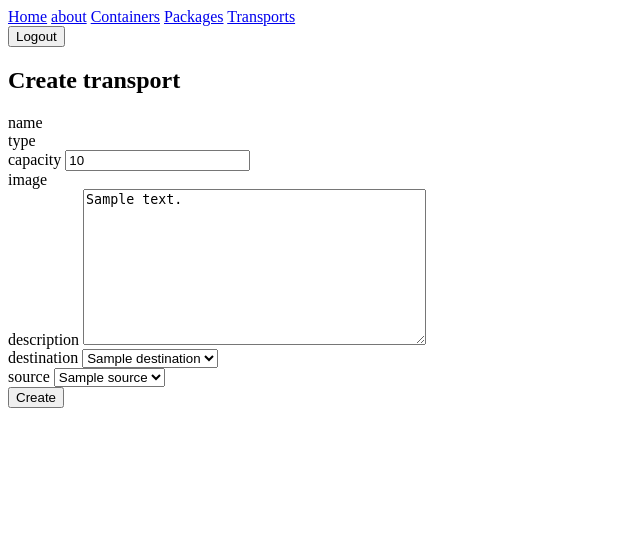
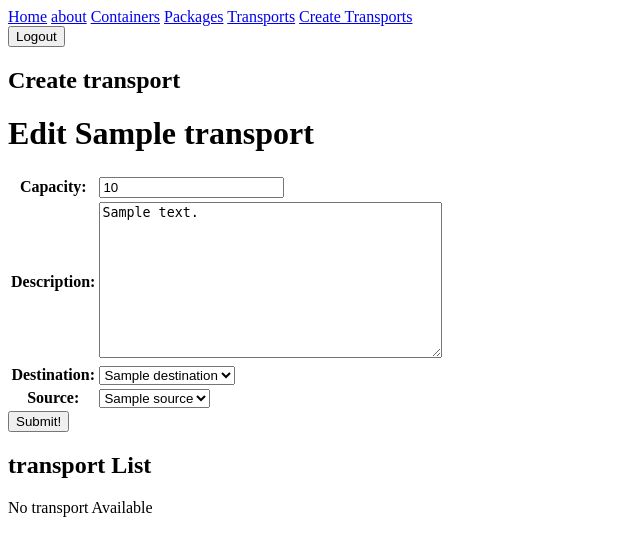
Before and after one commit to FerasAlbuflasa01/LogiSync, a Django app: page /transports/1/update/ in a window 1280 px wide. Shown: the top 556 px of the page, without its empty margins (0-640 px from the left). Run offline with Django 5.2, Linux system fonts and the light colour scheme; a user stored in the database is signed in; tables that the repository leaves empty hold one stand-in row (values such as "Sample post").

Commit message:
transport forms all done

```diff
--- a/LogiSync/main_app/admin.py
+++ b/LogiSync/main_app/admin.py
@@ -5,7 +5,6 @@
 
 admin.site.register(Container)
 admin.site.register(Transport)
-admin.site.register(Container)
 admin.site.register(Source)
 admin.site.register(Destination)
 admin.site.register(Package)
--- a/LogiSync/main_app/models.py
+++ b/LogiSync/main_app/models.py
@@ -1,10 +1,10 @@
 from django.db import models
 from django.urls import reverse
 from django.contrib.auth.models import User
-# Create your models here.
 
 
 # Create your models here.
+# -------------------------------------------------------------- Container --------------------------------------------------------------
 class Container(models.Model):
     tracking_location = models.CharField(max_length=255)
     description = models.TextField(max_length=255)
@@ -18,6 +18,8 @@
     def __str__(self):
         return f"Container {self.container_id} - {self.tracking_location}"
 
+
+# -------------------------------------------------------------- Package --------------------------------------------------------------
 class Package(models.Model):
     code=models.CharField(max_length=20)
     owner=models.CharField(max_length=50)
@@ -26,21 +28,24 @@
     weight=models.FloatField()
     receivedDate=models.DateField()
 
+
+# -------------------------------------------------------------- TransportType --------------------------------------------------------------
 class TransportType(models.Model):
     name = models.CharField(max_length=100)
     code = models.CharField(max_length=50)
     image = models.ImageField(upload_to='main_app/static/uploads/', default='')
 
-    def get_absolute_url(self):
-        return reverse("detail", kwargs={'transport_id': self.id})
-
     def __str__(self):
         return self.name
 
+    def get_absolute_url(self):
+        return reverse("detail", kwargs={'transport_id': self.id})
 
     def get_absolute_url(self):
         return reverse('packages_detail', kwargs={'pk': self.id})
 
+
+# -------------------------------------------------------------- Destination --------------------------------------------------------------
 class Destination(models.Model):
     name = models.CharField(max_length=100)
     location = models.CharField(max_length=100)
@@ -49,6 +54,8 @@
         return self.name
     # CODE = models.CharField(max_length=20)
 
+
+# -------------------------------------------------------------- Source --------------------------------------------------------------
 class Source(models.Model):
     name = models.CharField(max_length=100)
     location = models.CharField(max_length=100)
@@ -57,6 +64,8 @@
         return self.name
     # CODE = models.CharField(max_length=20)
 
+
+# -------------------------------------------------------------- Transport --------------------------------------------------------------
 class Transport(models.Model):
     name = models.CharField(max_length=100)
     type = models.ForeignKey(TransportType, on_delete=models.CASCADE)
@@ -65,12 +74,4 @@
     description = models.TextField(max_length=250)
     destination = models.ForeignKey(Destination, on_delete=models.CASCADE)
     source = models.ForeignKey(Source, on_delete=models.CASCADE)
-    # CODE = models.CharField(max_length=20)
-
-class TransportType(models.Model):
-    name = models.CharField(max_length=100)
     code = models.CharField(max_length=50)
-    image = models.ImageField(upload_to='main_app/static/uploads/', blank=True, null=True)
-
-    def __str__(self):
-        return self.name
--- a/LogiSync/main_app/templates/base.html
+++ b/LogiSync/main_app/templates/base.html
@@ -13,7 +13,8 @@
         {% if user.is_authenticated %}
         <a href="{% url 'container_create' %}">Containers</a>
         <a href="{% url 'packages_index' %}">Packages</a>
-        <a href="{% url 'index' %}">Transports</a>
+        <a href="{% url 'transport_list' %}">Transports</a>
+        <a href="{% url 'transport_create' %}">Create Transports</a>
         <form action="{% url 'logout' %}" method="post">
           {% csrf_token %}
           <button type="submit">Logout</button>
--- a/LogiSync/main_app/templates/main_app/transport_form.html
+++ b/LogiSync/main_app/templates/main_app/transport_form.html
@@ -5,48 +5,56 @@
 
   <form method="POST">
     {% csrf_token %}
-    <div class="form-grid">
-      <div class="form-field">
+      {% if object %}
+    <h1>Edit <span class="teal-text">{{object.name}}</span></h1>
+  {% else %}
+    <h1>Add transport</h1>
+  {% endif %}
+  <form action="{% url 'transport_create' %}" method="post">
+    {% csrf_token %}
+    <table>
+      {{ form.as_table }}
+    </table>
+    <input type="submit" value="Submit!" class="btn">
+
+
+      <div class="container-list">
+        <div class="page-header">
+          <h2>transport List</h2>
+        </div>
+
+        <div class="container-list">
+          {% for transport in transports %}
+          <div class="container-card">
+            <div class="container-info">
               <div class="field">
-          <label for="transport-name">name</label>
-          {{ form.name}}
+                <label>transport name</label>
+                <p>{{ transport.name }}</p>
               </div>
               <div class="field">
-          <label for="transport-type">type</label>
-          {{ form.type}}
-        </div>
-
-        <div class="field">
-          <label for="transport-capacity">capacity</label>
-          {{ form.capacity}}
+                <label>transport type</label>
+                <p>{{ transport.type }}</p>
               </div>
               <div class="field">
-          <label for="transport-image">image</label>
-          {{ form.image}}
+                <label>Description</label>
+                <p>{{ transport.description }}</p>
               </div>
               <div class="field">
-          <label for="transport-description">description</label>
-          {{ form.description}}
+                <a href="{% url 'transport_detail' transport.pk %}"
+                  >More Details</a
+                >
               </div>
-        <div class="field">
-          <label for="transport-destination">destination</label>
-          {{ form.destination}}
             </div>
-        <div class="field">
-          <label for="transport-source">source</label>
-          {{ form.source}}
+          </div>
+          {% empty %}
+          <p>No transport Available</p>
+          {% endfor %}
+        </div>
       </div>
     </div>
 
-      <div class="form-action">
-        <button type="submit" class="btn">Create</button>
+  </form>
     </div>
-
-      <!-- <div class="container-list">
-        {% include 'main_app/container_list.html' %}
-      </div> -->
-    </div>
-  </form>
 </div>
 
 {% endblock %}
--- a/LogiSync/main_app/urls.py
+++ b/LogiSync/main_app/urls.py
@@ -4,41 +4,36 @@
 
 urlpatterns = [
 
-    #home / about
+# -------------------------------------------------------------- home / about --------------------------------------------------------------
     path('',views.home,name='home'),
     path('about/', views.about, name='about'),
 
-    #Containers
+# -------------------------------------------------------------- containers --------------------------------------------------------------
     path('containers/', views.ContainerList.as_view(), name='container_list'),
     path('containers/create/', views.ContainerCreate.as_view(), name='container_create' ),
     path('containers/<int:pk>/', views.ContainerDetail.as_view(), name='container_detail' ),
-
     path('containers/<int:pk>/update/', views.ContainerUpdate.as_view(), name='container_update' ),
     path('containers/<int:pk>/delete/', views.ContainerDelete.as_view(), name='container_delete' ),
 
-
-    # transport
-    path('transports/',views.TransportList.as_view(), name='transport_index' ),
-    path('transports/show/<int:cat_id>/', views.TransportDetails.as_view, name='detail'),
+# -------------------------------------------------------------- Transport --------------------------------------------------------------
+    path('transports/',views.TransportList.as_view(), name='transport_list' ),
     path('transports/create/', views.TransportCreate.as_view(), name='transport_create'),
+    path('transports/<int:pk>/', views.TransportDetails.as_view(), name='transport_detail'),
     path('transports/<int:pk>/update/', views.TransportUpdate.as_view(), name='transports_update'),
     path('transports/<int:pk>/delete/', views.TransportDelete.as_view(), name='transports_delete'),
 
-
-    #package
+# -------------------------------------------------------------- packages --------------------------------------------------------------
     path('packages/',views.PackageList.as_view(),name='packages_index'),
+    path('packages/create',views.package_create,name='packages_create'),
     path('packages/<int:pk>',views.PackageDetails.as_view(),name='packages_detail'),
-    path('packages/create',views.package_create,name='packages_create'),
     path('packages/<int:pk>/delete',views.PackageDelete.as_view(),name='packages_delete'),
     path('packages/<int:pk>/update',views.PackageUpdate.as_view(),name='packages_update'),
 
-    # transportType
+# -------------------------------------------------------------- TransportType --------------------------------------------------------------
     path('transporttype/create/', views.TransportTypeCreate.as_view(), name='transport_type_create'),
     path('transporttype/<int:pk>/update/', views.TransportTypeUpdate.as_view(), name='transport_type_update'),
     path('transporttype/<int:pk>/delete/', views.TransportTypeDelete.as_view(), name='transport_type_delete'),
 
-    #auth
+# -------------------------------------------------------------- auth --------------------------------------------------------------
     path('accounts/signup/', views.signup, name='signup'),
-
-
 ]
--- a/LogiSync/main_app/views.py
+++ b/LogiSync/main_app/views.py
@@ -62,9 +62,6 @@
 def about(request):
     return render(request, 'about.html')
 
-
-
-
 #Containers
 class ContainerCreate(LoginRequiredMixin, CreateView):
     model = Container
@@ -92,8 +89,6 @@
     model = Container
     def get_queryset(self):
         return Container.objects.filter(user=self.request.user)
-
-
 
 
 # package
@@ -130,19 +125,8 @@
     success_url='/'
 
 
-
-
 ################## TRANSPORT TYPE ######################
 
-class TransportList(LoginRequiredMixin,ListView):
-    model = Transport
-
-    def get_queryset(self):
-        return Transport.objects.filter(user=self.request.user)
-
-class TransportDetails(LoginRequiredMixin,DetailView):
-    model = Transport
-    fields = '__all__'
 
 class TransportTypeCreate(LoginRequiredMixin, CreateView):
     model = TransportType
@@ -160,9 +144,19 @@
 
 #################### TRANSPORT  ###########################
 
+class TransportList(LoginRequiredMixin,ListView):
+    model = Transport
+    def get_queryset(self):
+        return Transport.objects.all()
+
+
+class TransportDetails(LoginRequiredMixin,DetailView):
+    model = Transport
+
+
 class TransportCreate(LoginRequiredMixin,CreateView):
     model = Transport
-    fields = ['name','capacity','image','description','destination','source']
+    fields = ['name','type','capacity','image','description','destination','source']
 
     def form_valid(self,form):
         form.instance.user = self.request.user
@@ -178,17 +172,17 @@
     success_url = '/transports/'
 
 
-@login_required
-def transports_index(request):
-    transports = Transport.objects.get() # I think we need to filter by sorce and destination
-    return render(request, 'transports/index.html', {'transports':transports})
+# @login_required
+# def transports_index(request):
+#     transports = Transport.objects.get() # I think we need to filter by sorce and destination
+#     return render(request, 'transports/index.html', {'transports':transports})
 
-@login_required
-def transports_detail(request, transport_id):
-    transport = Transport.objects.get(id=transport_id)
-    return render(request, 'transports/details.html', {
-        'transport':transport,
-    })
+# @login_required
+# def transports_detail(request, transport_id):
+#     transport = Transport.objects.get(id=transport_id)
+#     return render(request, 'transports/details.html', {
+#         'transport':transport,
+#     })
 
 
 
```
Also changed, not shown: LogiSync/main_app/templates/main_app/transport_detail.html (added, +15 -0 lines), LogiSync/main_app/templates/main_app/transport_list.html (added, +15 -0 lines), LogiSync/main_app/templates/transports/details.html (deleted, +0 -132 lines), LogiSync/main_app/templates/transports/index.html (deleted, +0 -29 lines), LogiSync/main_app/static/uploads/8ca30ebf2823432e074d275fc4b77c82_9rAYlKe.jpg (added), LogiSync/main_app/static/uploads/download_1.jfif (added), LogiSync/main_app/static/uploads/download_350nFNq.jfif (added), LogiSync/main_app/static/uploads/download_ECFKAm5.jfif (added), LogiSync/main_app/static/uploads/download_K2gI3fa.jfif (added). Lines whose indentation alone changed are shown as unchanged.
